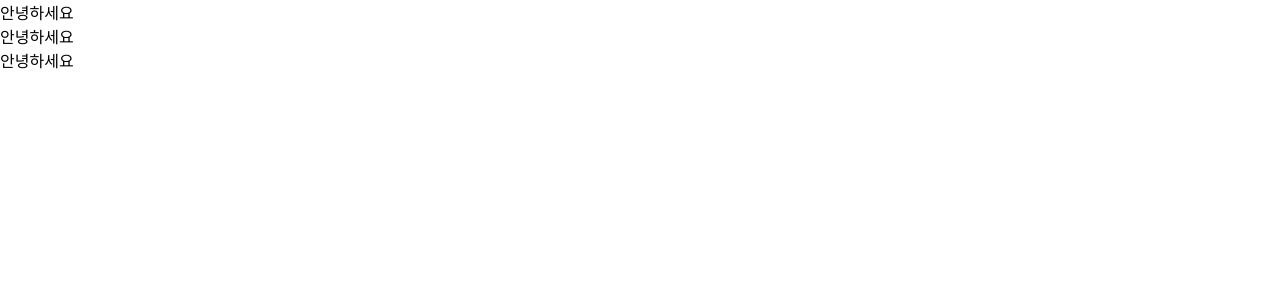
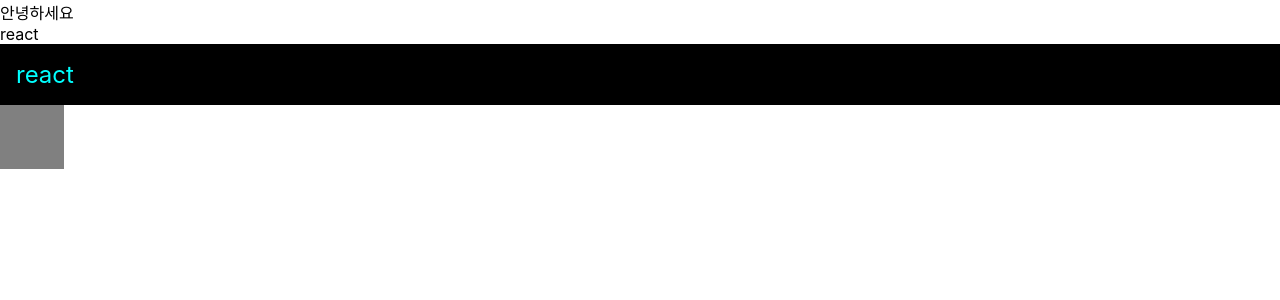
Before and after one commit to kimbeomjin95/react-tutorial, a React (Create React App) app: page / in a window 1280 px wide. Shown: the top 300 px of the page. Built offline with nearby package versions, Linux system fonts and the light colour scheme.

Commit message:
Basic rules of JSX

```diff
--- a/src/App.css
+++ b/src/App.css
@@ -1,38 +1,5 @@
-.App {
-  text-align: center;
+.gray-box {
+  background: gray;
+  width: 64px;
+  height: 64px;
 }
-
-.App-logo {
-  height: 40vmin;
-  pointer-events: none;
-}
-
-@media (prefers-reduced-motion: no-preference) {
-  .App-logo {
-    animation: App-logo-spin infinite 20s linear;
-  }
-}
-
-.App-header {
-  background-color: #282c34;
-  min-height: 100vh;
-  display: flex;
-  flex-direction: column;
-  align-items: center;
-  justify-content: center;
-  font-size: calc(10px + 2vmin);
-  color: white;
-}
-
-.App-link {
-  color: #61dafb;
-}
-
-@keyframes App-logo-spin {
-  from {
-    transform: rotate(0deg);
-  }
-  to {
-    transform: rotate(360deg);
-  }
-}
--- a/src/App.js
+++ b/src/App.js
@@ -1,12 +1,34 @@
 import Hello from './Hello'; // Hello 컴포넌트을 불러겠다는 의미
+import './App.css';
 
 function App() {
+  const name = 'react';
+
+  // 스타일 객체 생성, key값은 camelCase 표기법 적용
+  const style = {
+    backgroundColor: 'black',
+    color: 'aqua',
+    fontSize: 24,
+    padding: '1rem'
+  };
+
   return (
-    <div>
+    <>
+      {/* JSX 기본 문법
+        1.태그는 꼭 닫혀있어야 함 <div></div>
+        2.Self Closing태그 사용 가능 <Hello />
+        3.2개 이상의 태그는 꼭 1개이상의 태그로 감싸져야 한다.
+          - Fragment tag(빈태그)로 감싸는 것 가능 <></>
+      */}
       <Hello />
-      <Hello />
-      <Hello />
-    </div>
+
+      {/*  JSX 내부에서 자바스크립트 값(value)을 사용하는 법 -> {name} */}
+      <div>{name}</div>
+
+      {/* 스타일(객체형태)과 className을 설정하는 법  */}
+      <div style={style}>{name}</div>
+      <div className="gray-box" ></div>
+    </>
   );
 }
 
```
Also changed, not shown: 1 other file (tests, documents, lock files or other folders).
